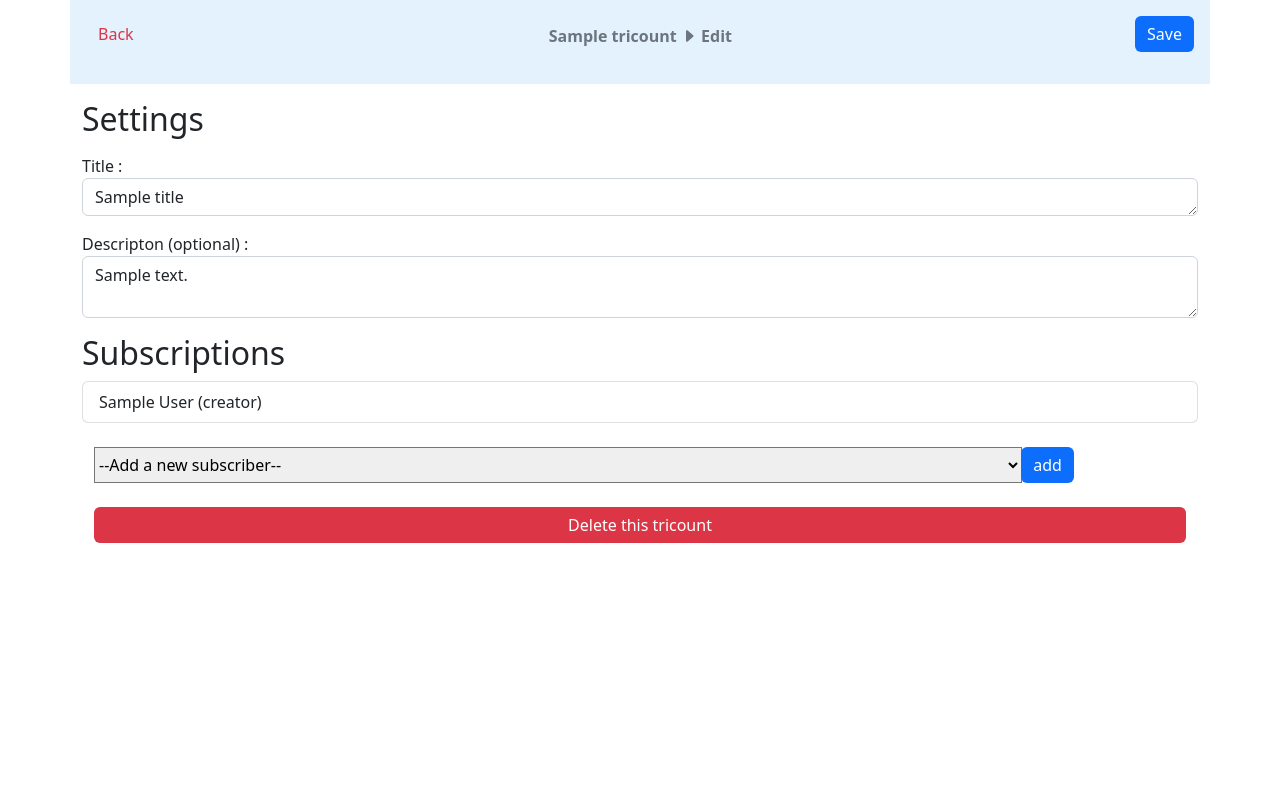
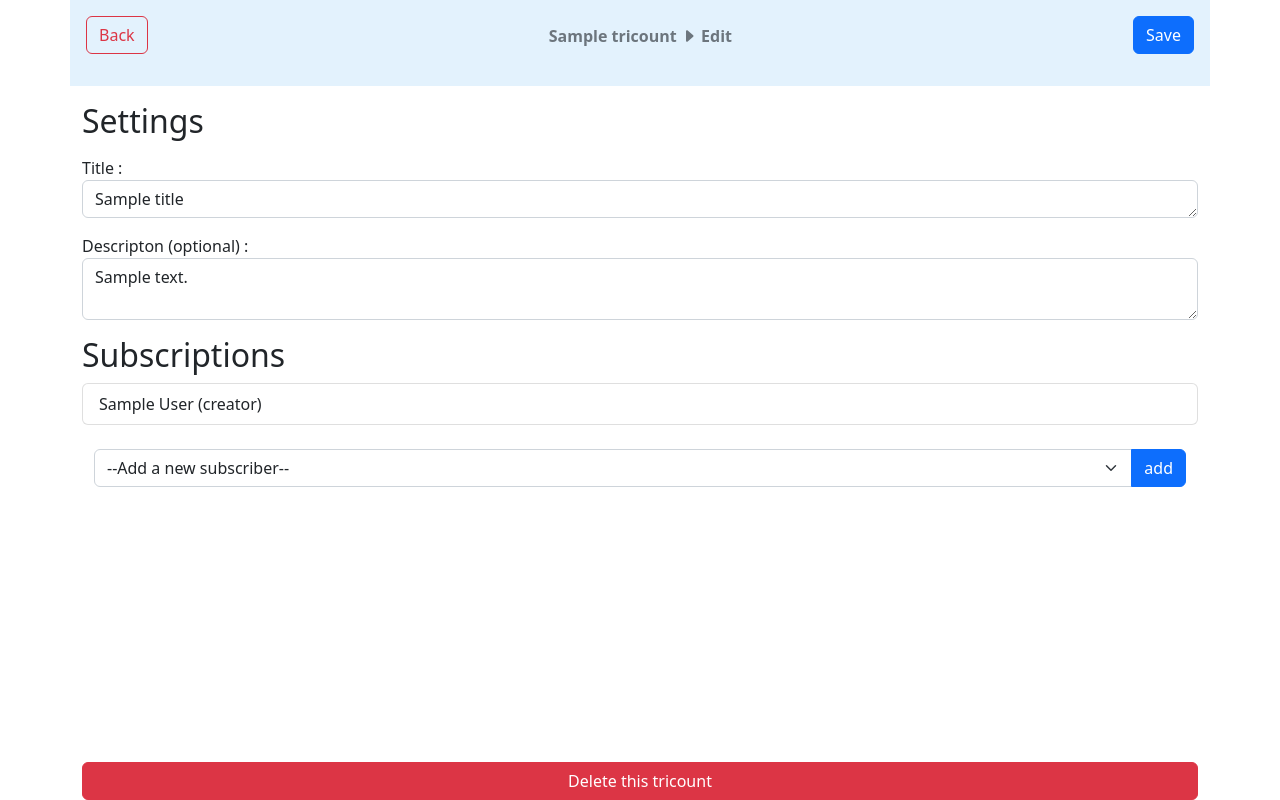
Before and after one commit to senolkacar/PRWB-2223, a PHP site: the page made by view/view_edit_tricount.php in a window 1280 px wide. Run offline with PHP 8.4, Linux system fonts and the light colour scheme; the template is opened without the code that fills it: most values are stand-ins (such as "Sample title", 1, 10 or a date in 2020); data that the repository does not hold is empty.

Commit message:
feat:css modification on several pages

```diff
--- /dev/null
+++ b/css/edit_tricount_style.css
@@ -0,0 +1,4 @@
+.btn_delete {
+    background-color:white;
+    border: none;
+    }
--- a/view/view_add_tricount.php
+++ b/view/view_add_tricount.php
@@ -12,16 +12,18 @@
         <link rel="stylesheet" href="https://cdn.jsdelivr.net/npm/bootstrap-icons@1.10.2/font/bootstrap-icons.css">
     </head>
     <body>
+        <header>
             <div  class="container p-3 mb-3 text-dark" style="background-color: #E3F2FD;">
                 <div class="d-flex justify-content-between mb-3">
                     <a class="navbar-brand" href="tricount/index">
                     <button type="button" class="btn btn-outline-danger">Cancel</button>
                     </a>
-                <div class="h2">Tricount  &#32 <i class="bi bi-caret-right-fill"></i> &#32 Add </div>
+                    <div class="text-secondary fw-bold mt-2">Tricount  &#32 <i class="bi bi-caret-right-fill"></i> &#32 Add </div>
 
                     <div> <button type="submit" class="btn btn-primary"  form="form1">Save</button> </div>
                 </div>
             </div>
+        </header>
 
         <div class="container-sm">
             <form method='post' action='tricount/add_tricount' enctype='multipart/form-data' id="form1">
--- a/view/view_edit_profile.php
+++ b/view/view_edit_profile.php
@@ -16,7 +16,7 @@
         <div class="d-flex justify-content-between mb-3">
             <a class="navbar-brand" href="user/settings">
             <button type="button" class="btn btn-outline-danger"> Back</button>  </a>
-            <div class="h2" >Edit Profile</div>
+            <div class="text-secondary fw-bold mt-2" >Edit Profile</div>
             <div class="h2"> </div>
         </div>
     </div>
--- a/view/view_edit_tricount.php
+++ b/view/view_edit_tricount.php
@@ -7,19 +7,13 @@
         <meta name="viewport" content="width=device-width, initial-scale=1.0">
         <link href="https://cdn.jsdelivr.net/npm/bootstrap@5.2.3/dist/css/bootstrap.min.css" rel="stylesheet"
 	integrity="sha384-rbsA2VBKQhggwzxH7pPCaAqO46MgnOM80zW1RWuH61DGLwZJEdK2Kadq2F9CUG65" crossorigin="anonymous">
-        <link href="css/styles.css" rel="stylesheet" type="text/css"/>
+        <link href="css/edit_tricount_style.css" rel="stylesheet" type="text/css"/>
         <link rel="stylesheet" href="https://cdn.jsdelivr.net/npm/bootstrap-icons@1.10.2/font/bootstrap-icons.css">
-        <style>
-            .btn {
-            background-color: none;
-            border: none;
 
-            }
-
-        </style>
     </head>
     <body>
 
+        <header>
             <div  class="container p-3 mb-3 text-dark" style="background-color: #E3F2FD;">
                 <div class="d-flex justify-content-between mb-3">
                     <a class="navbar-brand" href="tricount/index">
@@ -29,6 +23,7 @@
                     <div ><button type='submit' class="btn btn-primary" form ="form1"> Save</button></div>
                 </div>
             </div>
+        </header>
 
         <div class="container-sm">
             <form method='post' action='tricount/edit_tricount/<?=$tricount->id; ?>' enctype='multipart/form-data' id ="form1">
@@ -75,9 +70,9 @@
                                 (creator)
                                 <?php elseif(!($subscription->has_operation()) && !($subscription->is_initiator())): ?>
                                     <input type='text' name='delete_member' value='<?= $subscription->id ?>' hidden>
-                                    <span class="badge bg-light">
-                                    <button type='submit'  class="btn"><i class="bi bi-trash"></i> </button>
-                                    </span>
+
+                                    <button type='submit'  class="btn_delete"><span class="badge bg-white text-dark"><i class="bi bi-trash"></i> </span> </button>
+
                             <?php endif; ?>
                             </li>
                         <?php endforeach; ?>
@@ -88,37 +83,40 @@
 
             <div class="container-sm">
             <?php if(count($other_users)!=0): ?>
-                <form method='post' class="form-inline" action='tricount/add_subsription/<?=$tricount->id; ?>' enctype='multipart/form-data' id ="form3">
+                <form method='post' action='tricount/add_subsription/<?=$tricount->id; ?>' enctype='multipart/form-data' id ="form3">
                     <div class="input-group">
-                        <select class="custom-select"  style="width: 85%" name = "subscriber" id="subscriber" value="add subscriber" required>
+                        <select class="form-select" aria-label="Example select with button addon"  name = "subscriber" id="subscriber" value="add subscriber" required>
                             <option value="">--Add a new subscriber--</option>
                             <?php foreach ($other_users as $other_user): ?>
                             <option value="<?=$other_user->full_name; ?>"><?=$other_user->full_name; ?></option>
                             <?php endforeach; ?>
                          </select>
-
-                        <div class="input-group-append">
                         <button class="btn btn-primary" style="width: auto" type='submit'>add</button>
                     </div>
-
-                    </div>
                 </form>
-
             <?php endif; ?>
             </div>
 
             <br>
             <div class="container-sm">
-
             <div class="text-danger"><?= $error; ?> </div>
 
+            <br>
 
 
+        </div>
+
+        <footer class="footer mt-auto fixed-bottom">
+            <div class="container-sm">
                 <form class='link' action='tricount/delete/<?=$tricount->id; ?>' method='post' >
                 <div class="d-grid gap-2">
                         <button type="submit" class="btn btn-danger">Delete this tricount</button>
                     </div>
                 </form>
             </div>
+        <footer class="footer mt-auto fixed-bottom">
+
+
+
     </body>
 </html>
```
Also changed, not shown: view/view_list_tricount.php (+8 -4 lines), view/view_settings.php (+9 -2 lines), view/view_show_operation.php (+6 -1 lines), view/view_show_tricount.php (indentation only). Lines whose indentation alone changed are shown as unchanged.
